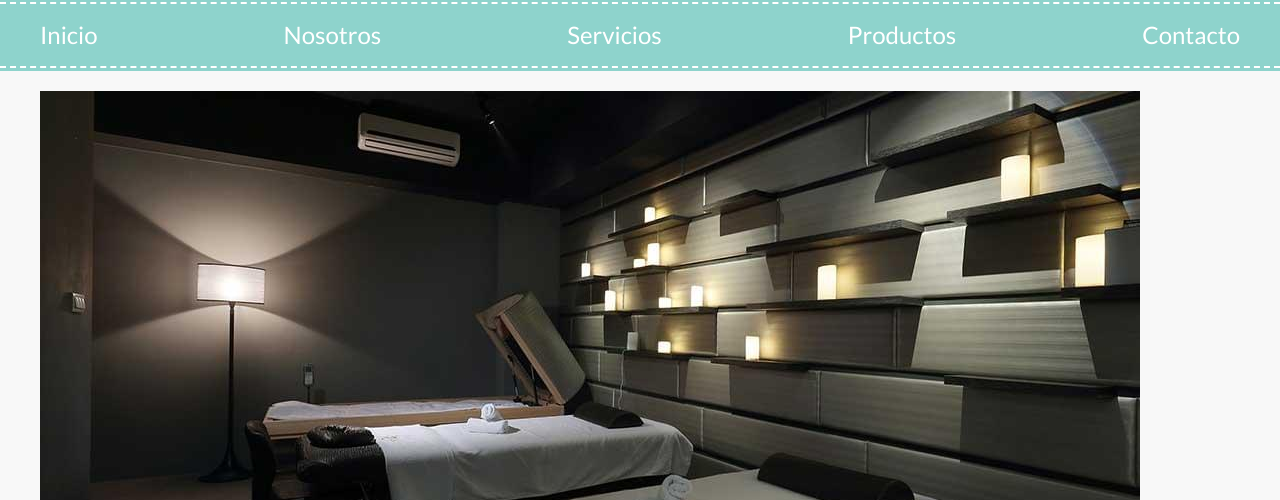
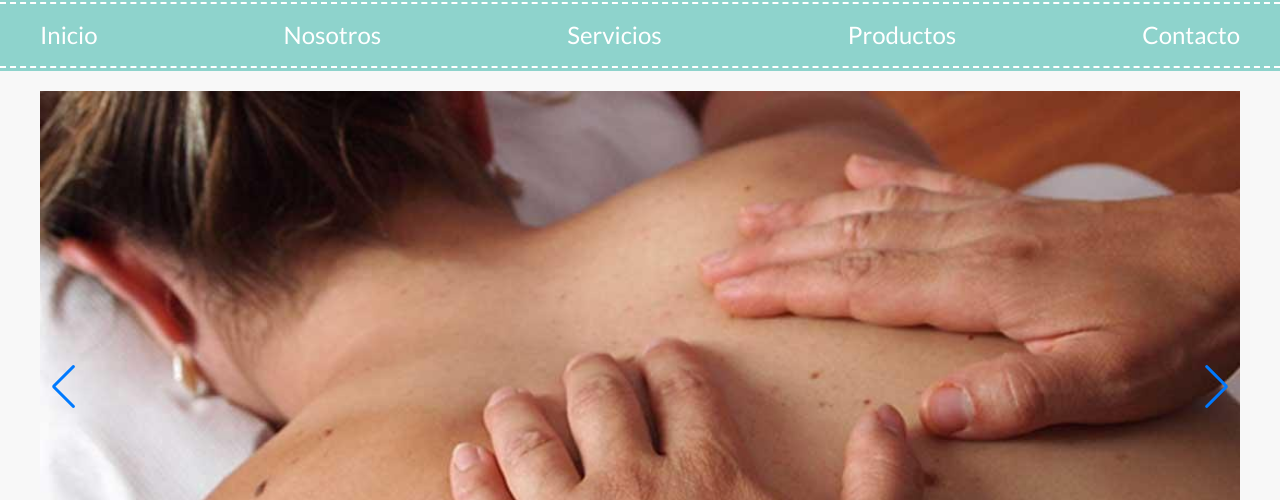
Before and after one commit to techred24/SPA, a website: page index.html in a window 1280 px wide. Shown: the part 300-800 px from the top of the page. Drawn offline with nearby package versions, Linux system fonts and the light colour scheme; a web font is replaced by a local one.

Commit message:
Dependency for slider added. Some styles on slider

```diff
--- a/index.html
+++ b/index.html
@@ -8,6 +8,7 @@
     <link rel="preconnect" href="https://fonts.googleapis.com">
     <link rel="preconnect" href="https://fonts.gstatic.com" crossorigin>
     <link href="https://fonts.googleapis.com/css2?family=Italianno&family=Lato:wght@400;700;900&display=swap" rel="stylesheet">
+    <link rel="stylesheet" href="https://cdn.jsdelivr.net/npm/swiper@8/swiper-bundle.min.css"/>
     <link rel="stylesheet" href="build/css/app.css">
 </head>
 <body>
@@ -39,10 +40,16 @@
         </div>
     </div>
 
-    <section class="slider">
+    <section class="slider contenedor">
         <ul class="slider__contenedor">
             <li class="slider__slide">
-                <img src="build/img/slide_01.jpg" alt="imagen slide">
+                <img class="slider__imagen" src="build/img/slide_01.jpg" alt="imagen slide">
+            </li>
+            <li class="slider__slide">
+                <img class="slider__imagen" src="build/img/slide_02.jpg" alt="imagen slide">
+            </li>
+            <li class="slider__slide">
+                <img class="slider__imagen" src="build/img/slide_03.jpg" alt="imagen slide">
             </li>
         </ul>
     </section>
@@ -224,5 +231,7 @@
 
         <p class="footer__copyright">Carolina Spa & Salón. Todos los derechos reservados</p>
     </footer>
+    <script src="https://cdn.jsdelivr.net/npm/swiper@8/swiper-bundle.min.js"></script>
+    <script src="js/app.js"></script>
 </body>
 </html>
--- /dev/null
+++ b/js/app.js
@@ -0,0 +1,11 @@
+window.swiper = new Swiper({
+    el: '.slider__contenedor',
+    slideClass: 'slider__slide',
+    createElements: true,
+    autoplay: {
+        delay: 2000
+    },
+     loop: true,
+     pagination: true,
+     navigation: true
+})
--- a/src/scss/ui/contenido/_index.scss
+++ b/src/scss/ui/contenido/_index.scss
@@ -1,3 +1,4 @@
+@forward 'slider';
 @forward 'bienvenida';
 @forward 'cards';
 @forward 'horarios';
--- /dev/null
+++ b/src/scss/ui/contenido/_slider.scss
@@ -0,0 +1,16 @@
+@use 'base/variables' as v;
+
+.slider {
+    overflow: hidden;
+    position: relative;
+    &__slide {
+        height: 100%;
+        flex-shrink: 0;
+        width: 100%;
+        position: relative;
+        transition-property: transform;
+    }
+    &__imagen {
+        width: 100%;
+    }
+}
```
Also changed, not shown: build/css/app.css, 1 other file.
